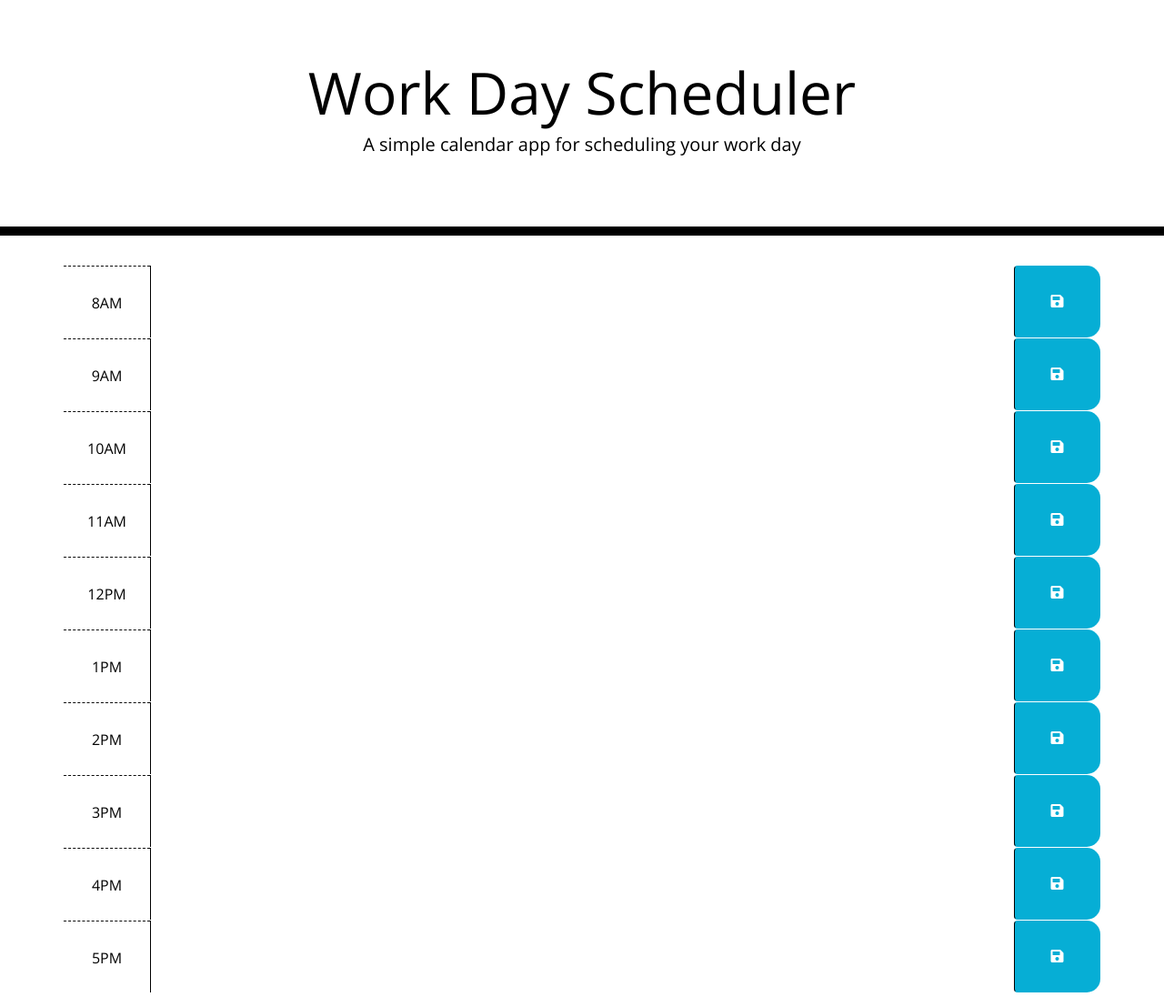
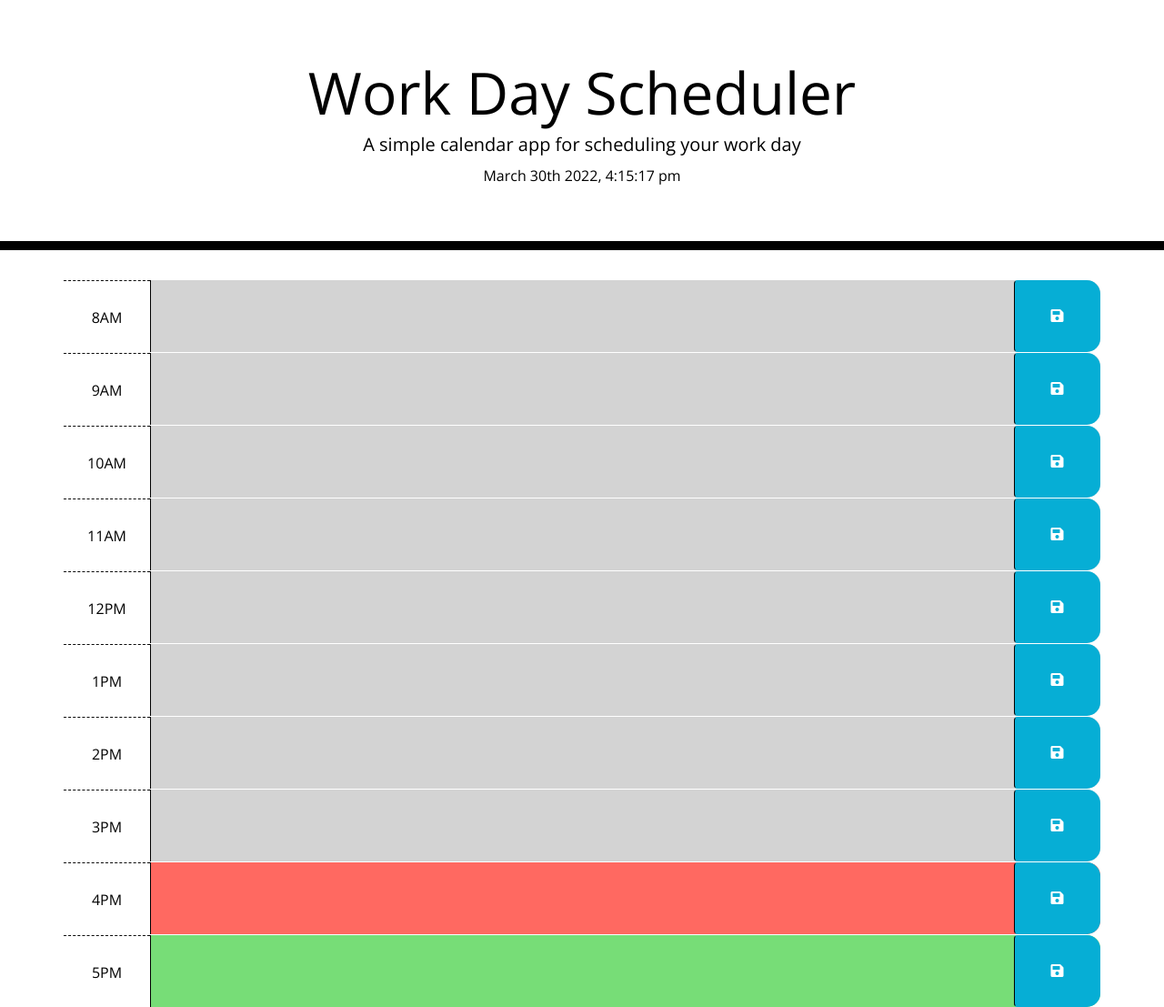
Before and after one commit to mcelhatton/workDayScheduler, a plain HTML site: page index.html in a window 1280 px wide. Shown: the whole page at 91% size. Drawn offline with nearby package versions, Linux system fonts and the light colour scheme.

Commit message:
saving working project

```diff
--- a/assets/js/script.js
+++ b/assets/js/script.js
@@ -1,31 +1,29 @@
-var schedule = {
-  hour8 : '',
-  hour9: '',
-  hour10: '',
-  hour11: '',
-  hour12: '',
-  hour13: '',
-  hour14: '',
-  hour15: '',
-  hour16: '',
-};
-var array = [
-  {
-  hour8 : 'meeting'
-},
-];
-// save textarea function
+
+var timeNow = moment().format('MMMM Do YYYY, h:mm:ss a');
+$('#currentDay').replaceWith(timeNow);
+
+console.log(timeNow);
+
+
+// save textarea to local storage function
 $('.saveBtn').on('click', function handleClick(event){
+
   var saveButton = $(this).siblings('.description').attr('id');
   var textInput = $(this).siblings('.description').val().trim();
 
   localStorage.setItem(saveButton, textInput);
-  console.log(saveButton);
-  console.log(textInput);
 
 });
 
-// load schedule function
+// load schedule from local storage loop
 for (var i = 8; i < 18; i++) {
   $(`#hour${i}`).val(localStorage.getItem(`hour${i}`));
+  var currentHour = moment().hour();
+  if (i < currentHour) {
+    $(`#${i}hour`).addClass('past');
+  } else if (i === currentHour) {
+    $(`#${i}hour`).addClass('present');
+  } else if (i > currentHour) {
+    $(`#${i}hour`).addClass('future');
+  }
 }
--- a/index.html
+++ b/index.html
@@ -32,7 +32,7 @@
     <div class="container">
       <!-- Timeblocks go here -->
 
-      <div class="row time-block">
+      <div id="8hour" class="row time-block">
         <div class="col-md-1 hour">
             8AM
         </div>
@@ -41,7 +41,7 @@
         <button class="btn saveBtn col-md-1"><i class="fas fa-save"></i></button>
       </div>
 
-      <div class="row time-block">
+      <div id="9hour" class="row time-block">
         <div class="col-md-1 hour">
             9AM
         </div>
@@ -50,7 +50,7 @@
         <button class="btn saveBtn col-md-1"><i class="fas fa-save"></i></button>
       </div>
 
-      <div class="row time-block">
+      <div id="10hour" class="row time-block">
         <div class="col-md-1 hour">
           10AM
         </div>
@@ -59,7 +59,7 @@
         <button class="btn saveBtn col-md-1"><i class="fas fa-save"></i></button>
       </div>
 
-      <div class="row time-block">
+      <div id="11hour" class="row time-block">
         <div class="col-md-1 hour">
           11AM
         </div>
@@ -68,7 +68,7 @@
         <button class="btn saveBtn col-md-1"><i class="fas fa-save"></i></button>
       </div>
 
-      <div class="row time-block">
+      <div id="12hour" class="row time-block">
         <div class="col-md-1 hour">
           12PM
         </div>
@@ -77,7 +77,7 @@
         <button class="btn saveBtn col-md-1"><i class="fas fa-save"></i></button>
       </div>
 
-      <div class="row time-block">
+      <div id="13hour" class="row time-block">
         <div class="col-md-1 hour">
             1PM
         </div>
@@ -86,7 +86,7 @@
         <button class="btn saveBtn col-md-1"><i class="fas fa-save"></i></button>
       </div>
 
-      <div class="row time-block">
+      <div id="14hour" class="row time-block">
         <div class="col-md-1 hour">
             2PM
         </div>
@@ -95,7 +95,7 @@
         <button class="btn saveBtn col-md-1"><i class="fas fa-save"></i></button>
       </div>
 
-      <div class="row time-block">
+      <div id="15hour" class="row time-block">
         <div class="col-md-1 hour">
             3PM
         </div>
@@ -104,7 +104,7 @@
         <button class="btn saveBtn col-md-1"><i class="fas fa-save"></i></button>
       </div>
 
-      <div class="row time-block">
+      <div id="16hour" class="row time-block">
         <div class="col-md-1 hour">
             4PM
         </div>
@@ -113,7 +113,7 @@
         <button class="btn saveBtn col-md-1"><i class="fas fa-save"></i></button>
       </div>
 
-      <div class="row time-block">
+      <div id="17hour" class="row time-block">
         <div class="col-md-1 hour">
             5PM
         </div>
```
